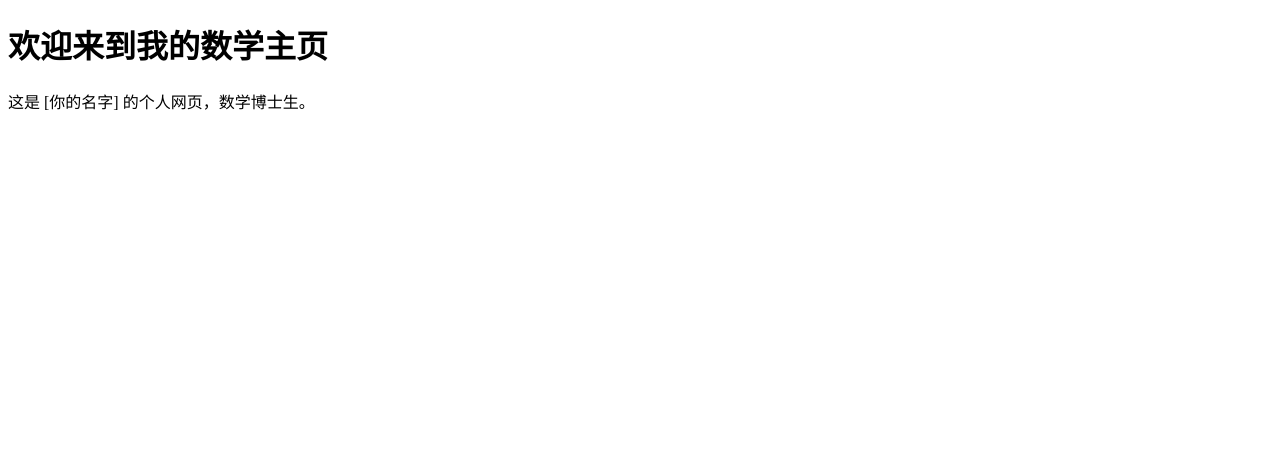
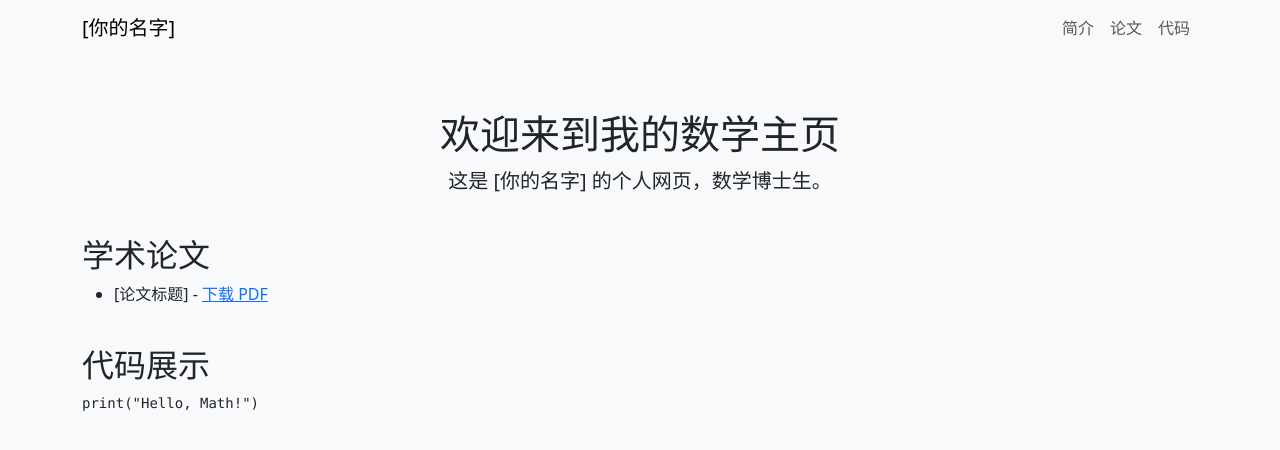
Before and after one commit to Shuai-Wu-bnu/Shuai-Wu-bnu.github.io, a plain HTML site: page index.html in a window 1280 px wide. Drawn offline with nearby package versions, Linux system fonts and the light colour scheme.

Commit message:
Update index.html

```diff
--- a/index.html
+++ b/index.html
@@ -3,9 +3,41 @@
 <head>
     <meta charset="UTF-8">
     <title>我的数学主页</title>
+    <link href="https://cdn.jsdelivr.net/npm/bootstrap@5.3.0/dist/css/bootstrap.min.css" rel="stylesheet">
+    <style>
+        body { background-color: #f8f9fa; padding-top: 70px; }
+        .section { margin: 40px 0; }
+    </style>
 </head>
 <body>
-    <h1>欢迎来到我的数学主页</h1>
-    <p>这是 [你的名字] 的个人网页，数学博士生。</p>
+    <!-- 导航栏 -->
+    <nav class="navbar navbar-expand-lg navbar-light bg-light fixed-top">
+        <div class="container">
+            <a class="navbar-brand" href="#">[你的名字]</a>
+            <ul class="navbar-nav">
+                <li class="nav-item"><a class="nav-link" href="#intro">简介</a></li>
+                <li class="nav-item"><a class="nav-link" href="#papers">论文</a></li>
+                <li class="nav-item"><a class="nav-link" href="#code">代码</a></li>
+            </ul>
+        </div>
+    </nav>
+
+    <!-- 内容 -->
+    <div class="container">
+        <div id="intro" class="section">
+            <h1 class="text-center">欢迎来到我的数学主页</h1>
+            <p class="lead text-center">这是 [你的名字] 的个人网页，数学博士生。</p>
+        </div>
+        <div id="papers" class="section">
+            <h2>学术论文</h2>
+            <ul>
+                <li>[论文标题] - <a href="#">下载 PDF</a></li>
+            </ul>
+        </div>
+        <div id="code" class="section">
+            <h2>代码展示</h2>
+            <pre><code>print("Hello, Math!")</code></pre>
+        </div>
+    </div>
 </body>
 </html>
```
